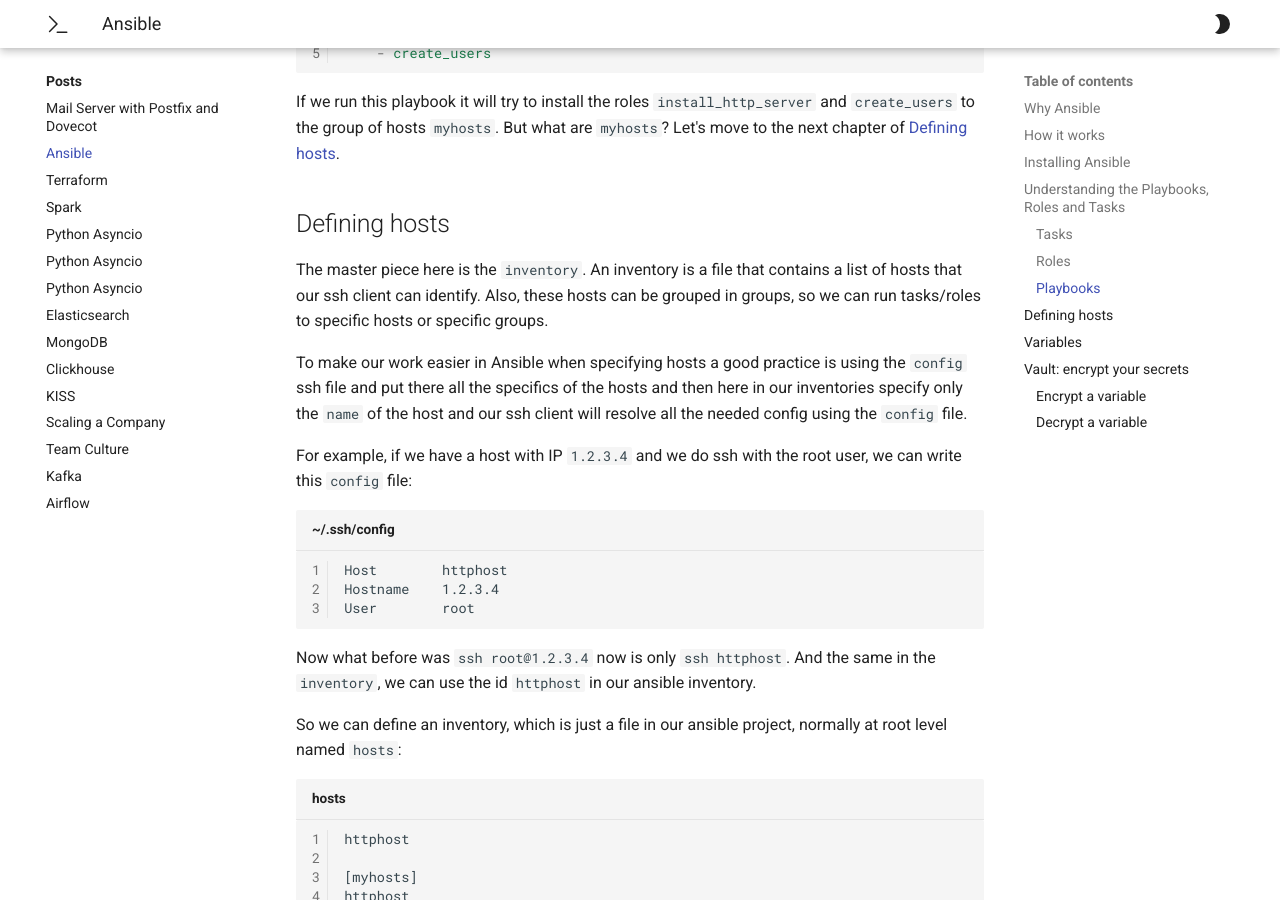
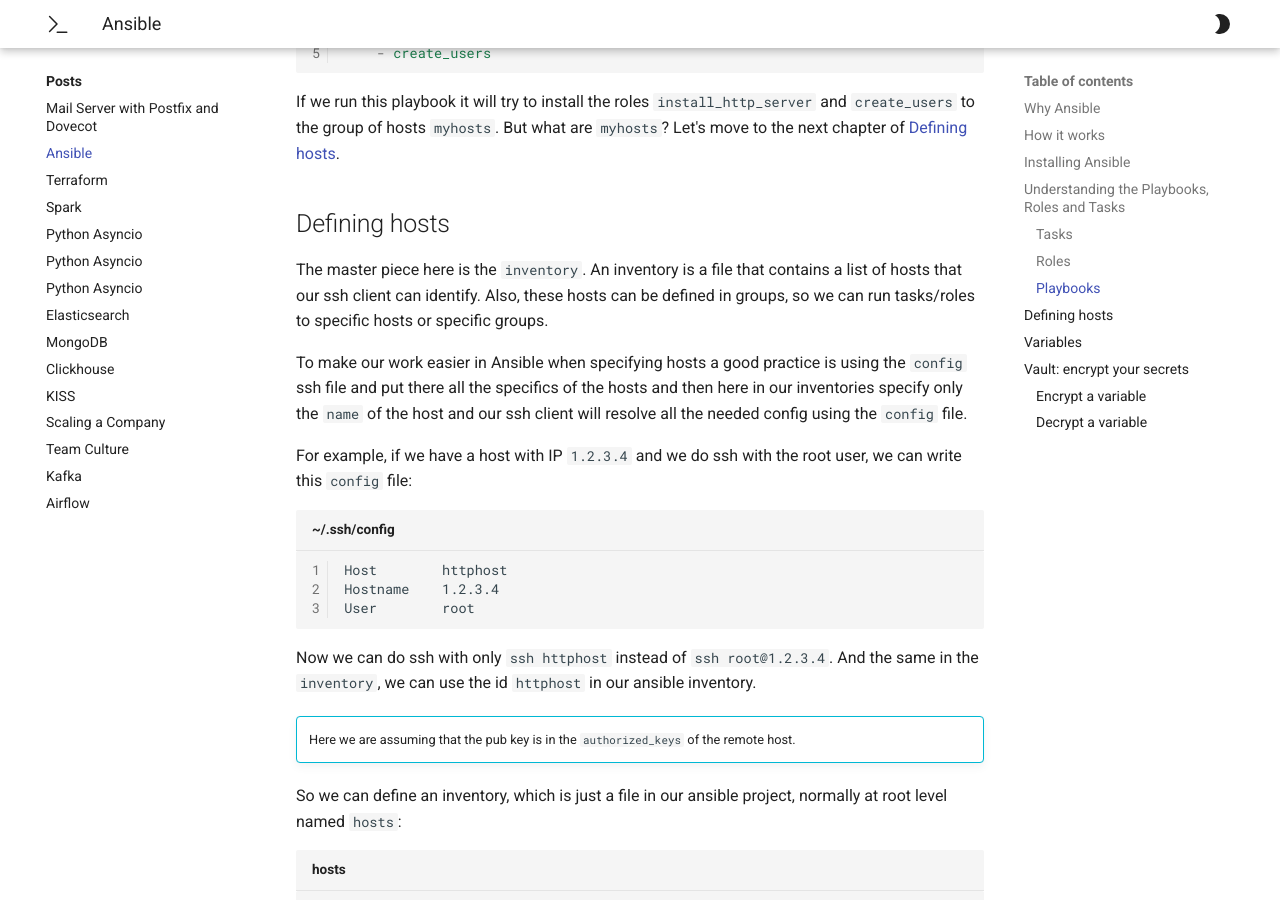
Before and after one commit to oalfonso-o/mkdocs, an MkDocs documentation site: the page built from docs/posts/ansible.md, in a window 1280 px wide and 900 px high, scrolled down 3785 px. Built offline with MkDocs 1.6.1 and Material for MkDocs 9.7.7, drawn with Linux system fonts in a browser that asks for light colours.

Commit message:
Minor narrative improvements

````diff
--- a/docs/posts/ansible.md
+++ b/docs/posts/ansible.md
@@ -132,7 +132,7 @@ If we run this playbook it will try to install the roles `install_http_server` a
 
 ## Defining hosts
 
-The master piece here is the `inventory`. An inventory is a file that contains a list of hosts that our ssh client can identify. Also, these hosts can be grouped in groups, so we can run tasks/roles to specific hosts or specific groups.
+The master piece here is the `inventory`. An inventory is a file that contains a list of hosts that our ssh client can identify. Also, these hosts can be defined in groups, so we can run tasks/roles to specific hosts or specific groups.
 
 To make our work easier in Ansible when specifying hosts a good practice is using the `config` ssh file and put there all the specifics of the hosts and then here in our inventories specify only the `name` of the host and our ssh client will resolve all the needed config using the `config` file.
 
@@ -144,7 +144,11 @@ Hostname    1.2.3.4
 User        root
 ```
 
-Now what before was `ssh root@1.2.3.4` now is only `ssh httphost`. And the same in the `inventory`, we can use the id `httphost` in our ansible inventory.
+Now we can do ssh with only `ssh httphost` instead of `ssh root@1.2.3.4`. And the same in the `inventory`, we can use the id `httphost` in our ansible inventory.
+
+!!! info ""
+
+    Here we are assuming that the pub key is in the `authorized_keys` of the remote host.
 
 So we can define an inventory, which is just a file in our ansible project, normally at root level named `hosts`:
 
````
